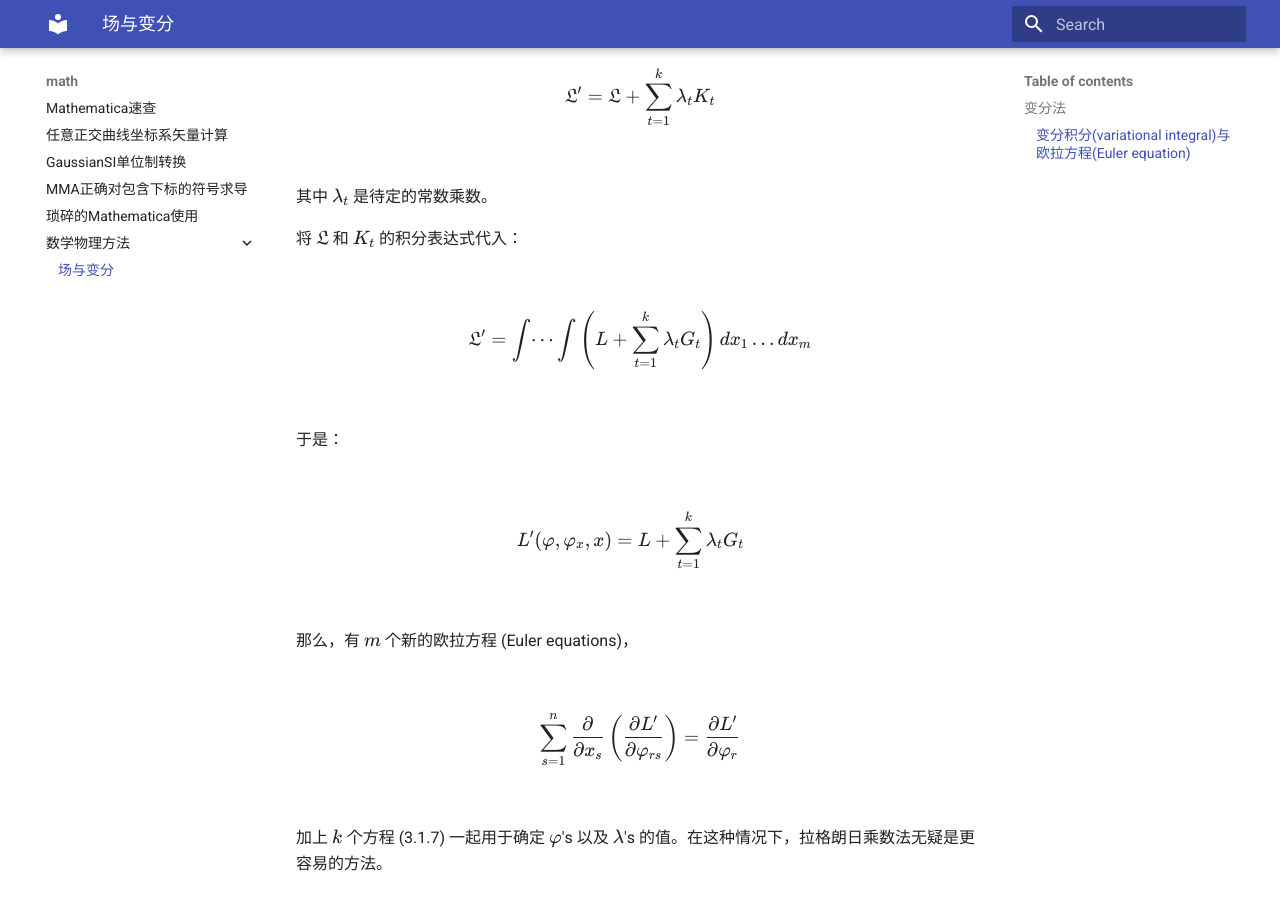
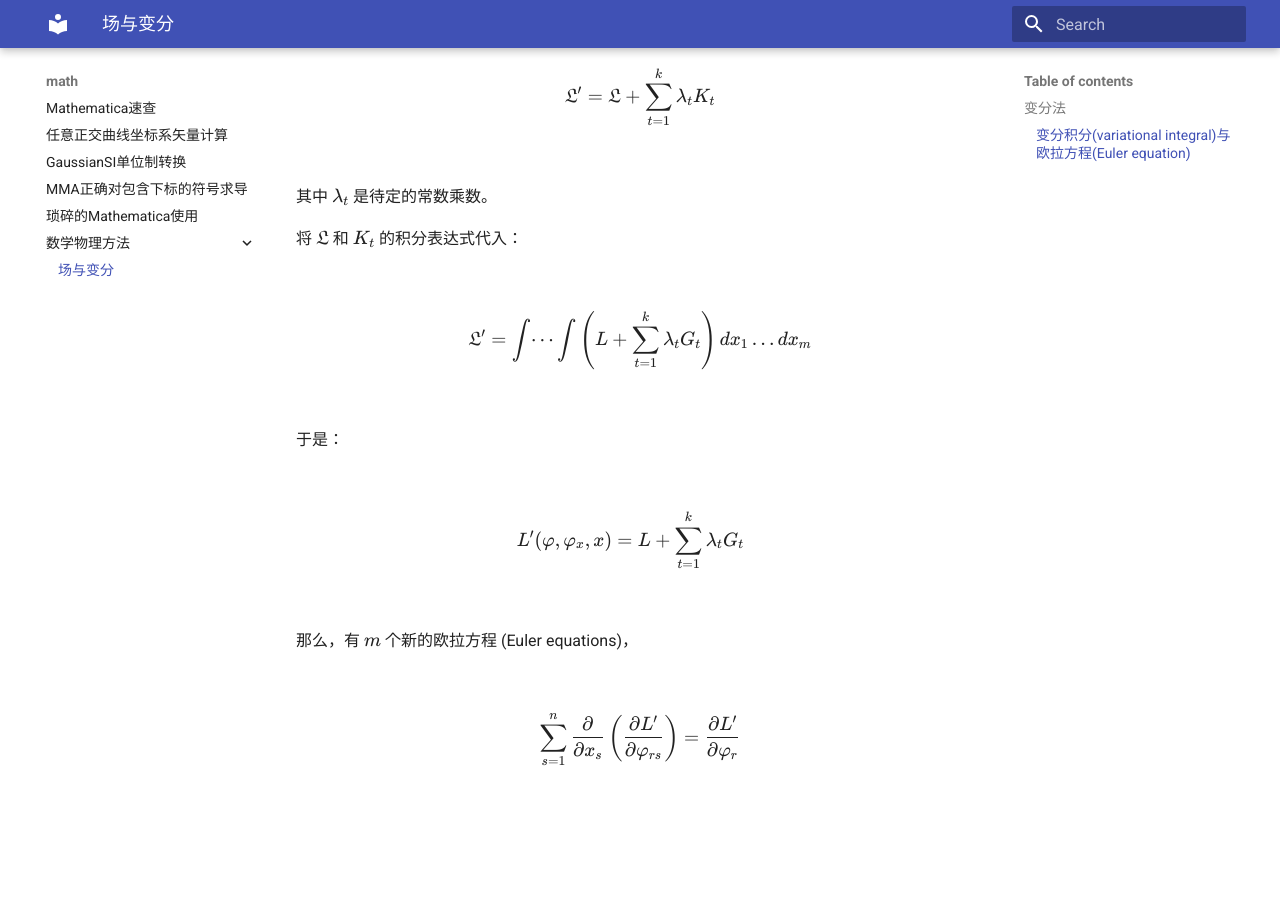
Before and after one commit to ymma98/technotes, an MkDocs documentation site: the page built from docs/math/数学物理方法/ch3_场与变分.md, in a window 1280 px wide and 900 px high, scrolled down 2803 px. Built offline with MkDocs 1.6.1 and Material for MkDocs 9.7.7, drawn with Linux system fonts in a browser that asks for light colours; after the commit the page ends 3636 px from its top, so only the background shows below that.

Commit message:
docs/math/数学物理方法/ch3_场与变分.md updated from https://stackedit.cn/

```diff
--- a/docs/math/数学物理方法/ch3_场与变分.md
+++ b/docs/math/数学物理方法/ch3_场与变分.md
@@ -77,9 +77,12 @@ $$L'(\varphi, \varphi_x, x) = L + \sum_{t=1}^k \lambda_t G_t \quad $$
 
 $$\sum_{s=1}^n \frac{\partial}{\partial x_s} \left( \frac{\partial L'}{\partial \varphi_{rs}} \right) = \frac{\partial L'}{\partial \varphi_r} $$
 
-加上 $k$ 个方程 (3.1.7) 一起用于确定 $\varphi$'s 以及 $\lambda$'s 的值。在这种情况下，拉格朗日乘数法无疑是更容易的方法。
+
+
+
+
 
 <!--stackedit_data:
-eyJoaXN0b3J5IjpbLTYwMTMxNDkwMSwxMjgzMDk2MDc1LC01OD
+eyJoaXN0b3J5IjpbLTcwNDcwMjA5OCwxMjgzMDk2MDc1LC01OD
 c5MzAxMDNdfQ==
 -->
```
